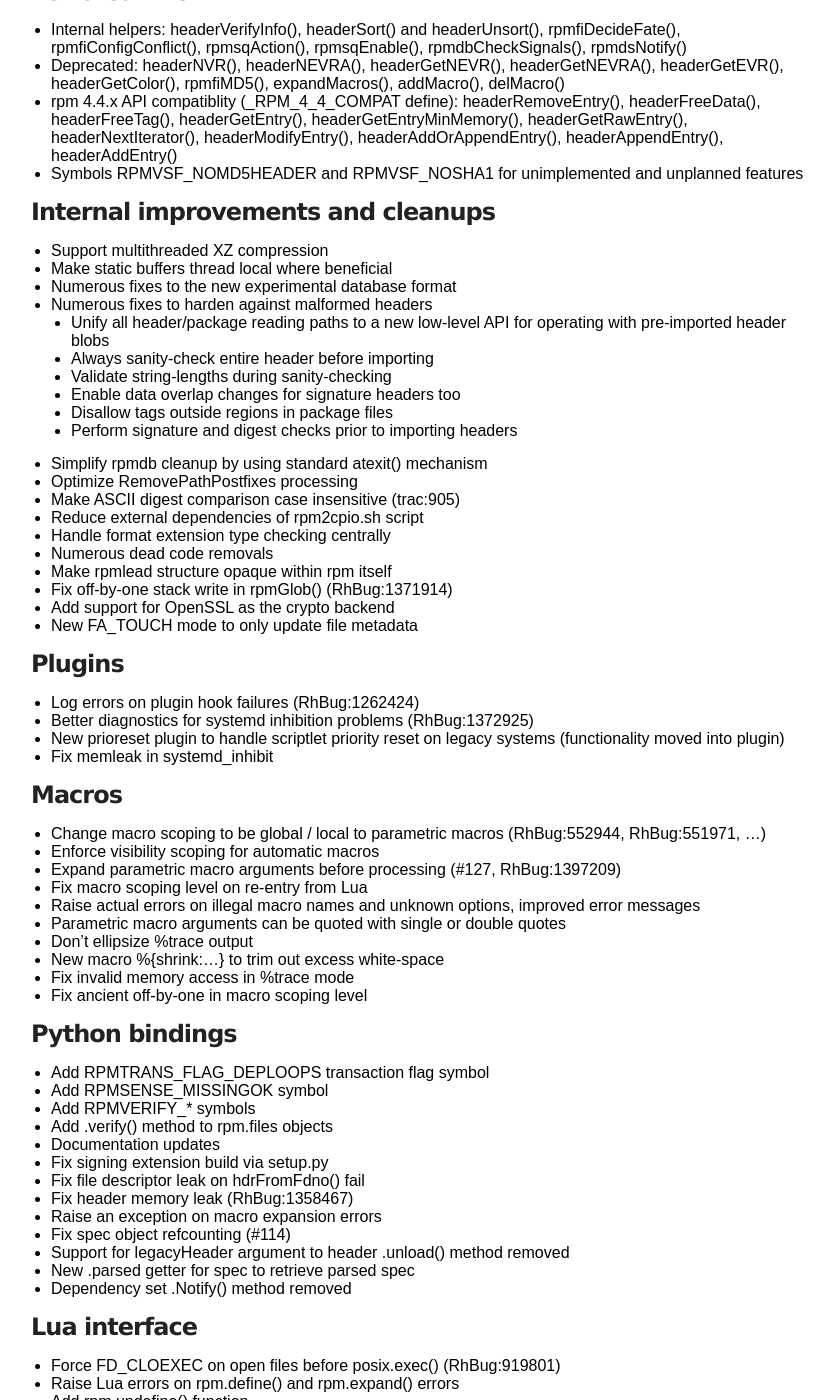
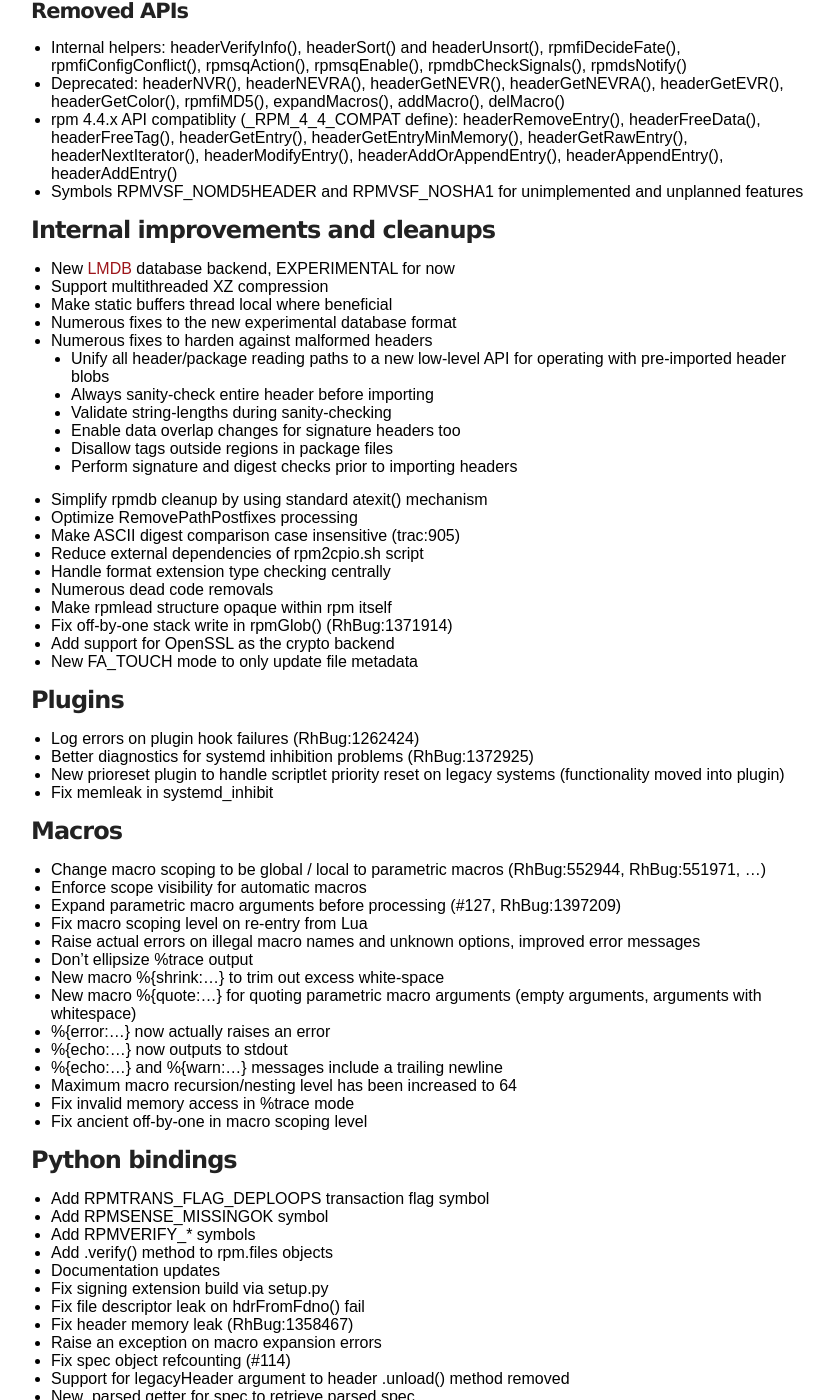
Before and after one commit to rpm-software-management/rpm-web, a Jekyll site: the page built from wiki/Releases/4.14.0.md, in a window 1280 px wide and 1400 px high, scrolled down 3080 px. Shown: the whole window, without its empty margins (219-1053 px from the left). Built offline with Jekyll 4.4.1, drawn with Linux system fonts in a browser that asks for light colours; some of the changed text lies outside the part shown.

Commit message:
Add changes since 4.14 alpha, other tweaks

```diff
--- a/wiki/Releases/4.14.0.md
+++ b/wiki/Releases/4.14.0.md
@@ -51,7 +51,8 @@ title: rpm.org - Releases
  * Fix segfault on incorrect data type to shell escape formatting
  * Fix expand query format to work with all string types
  * Fix date formatting buffer too small for some locales (RhBug:1425231)
- * Restore 4.12 behaviour of --qf wrt single value tags in [ ] loops
+ * Fix queryformat with mismatching array sizes to behave as documented,
+   use of '=' is required to repeat the first element (eg %{=NAME}).
 
 ### Package building
 
@@ -158,6 +160,7 @@ title: rpm.org - Releases
    unplanned features
 
 ### Internal improvements and cleanups
+ * New [LMDB](http://lmdb.tech/) database backend, EXPERIMENTAL for now
  * Support multithreaded XZ compression
  * Make static buffers thread local where beneficial
  * Numerous fixes to the new experimental database format
@@ -191,14 +194,19 @@ title: rpm.org - Releases
 ### Macros
  * Change macro scoping to be global / local to parametric macros
    (RhBug:552944, RhBug:551971, ...)
- * Enforce visibility scoping for automatic macros
+ * Enforce scope visibility for automatic macros
  * Expand parametric macro arguments before processing (#127, RhBug:1397209)
  * Fix macro scoping level on re-entry from Lua
  * Raise actual errors on illegal macro names and unknown options,
    improved error messages
- * Parametric macro arguments can be quoted with single or double quotes
  * Don't ellipsize %trace output
  * New macro %{shrink:...} to trim out excess white-space
+ * New macro %{quote:...} for quoting parametric macro arguments (empty
+   arguments, arguments with whitespace)
+ * %{error:...} now actually raises an error
+ * %{echo:...} now outputs to stdout
+ * %{echo:...} and %{warn:...} messages include a trailing newline
+ * Maximum macro recursion/nesting level has been increased to 64
  * Fix invalid memory access in %trace mode
  * Fix ancient off-by-one in macro scoping level
 
```
Also changed, not shown: other parts of wiki/Releases/4.14.0.md (+2 -1 lines).
